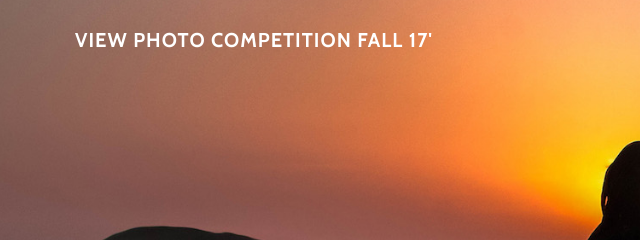
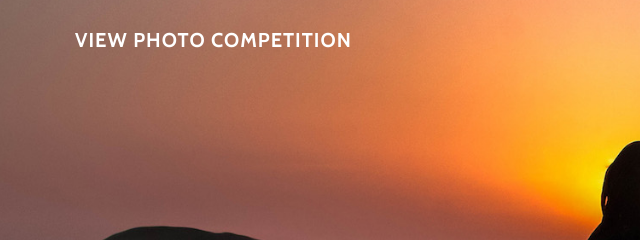
Before and after one commit to jaisal1024/view-webdev, a website with bundled scripts: page index.html in a window 1280 px wide. Shown: the top 240 px of the page, 10-650 px from the left. Built offline with nearby package versions, Linux system fonts and the light colour scheme.

Commit message:
update ReadMe.md, update index.html header content, and delete unused images

```diff
--- a/index.html
+++ b/index.html
@@ -41,7 +41,7 @@
     <!-- Navigation -->
     <nav class="navbar navbar-expand-lg navbar-light fixed-top" id="mainNav">
       <div class="container">
-        <a class="navbar-brand js-scroll-trigger" href="#page-top">View Photo Competition Fall 17'</a>
+        <a class="navbar-brand js-scroll-trigger" href="#page-top">View Photo Competition</a>
         <button class="navbar-toggler navbar-toggler-right" type="button" data-toggle="collapse" data-target="#navbarResponsive" aria-controls="navbarResponsive" aria-expanded="false" aria-label="Toggle navigation">
           Menu
           <i class="fa fa-bars"></i>
```
Also changed, not shown: README.md, img/downloads-bg1.jpg (deleted), img/intro-bg1.jpg (deleted).
